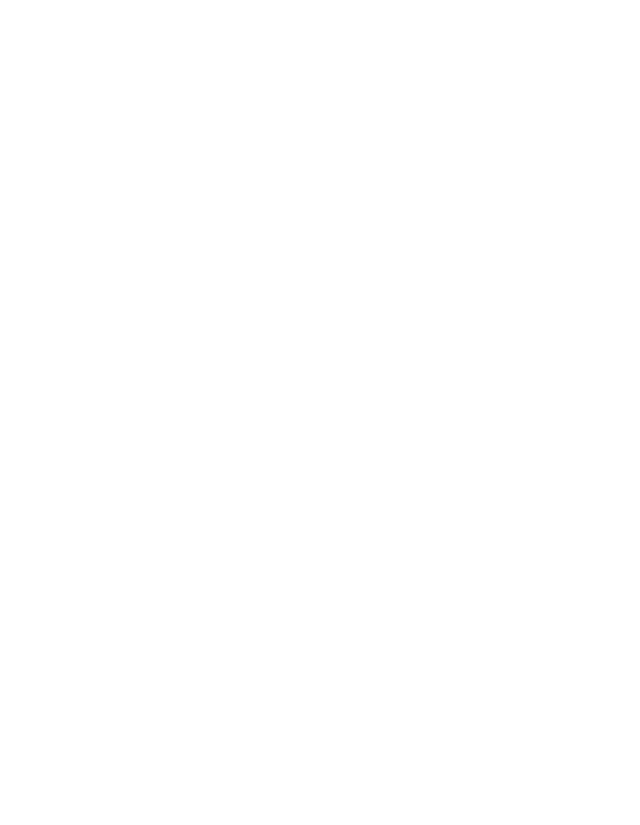
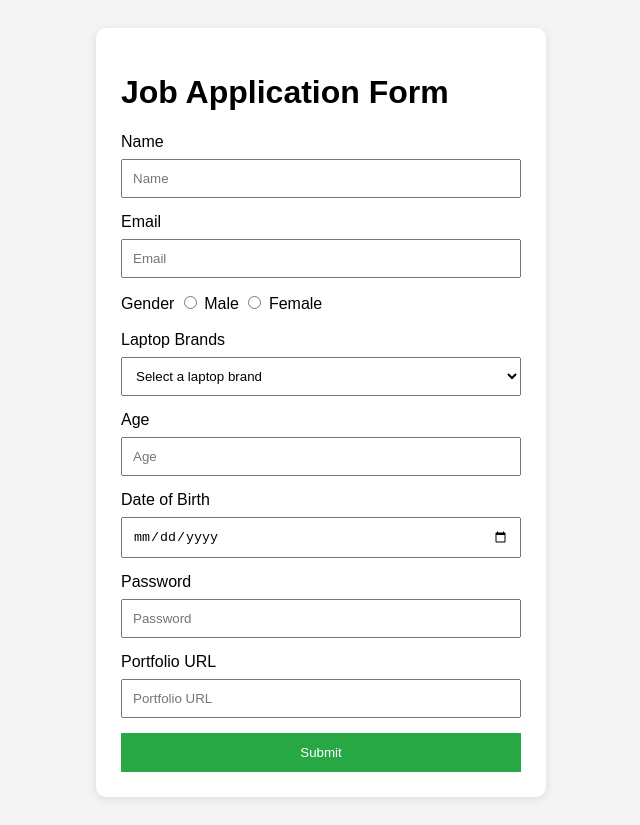
Before and after one commit to acciojob/job-app-form-Vishwajeet-Gupta-001, a website: page main.html in a window 1280 px wide. Shown: the whole page, without its empty margins (319-959 px from the left). Before the commit the page ends 800 px from the top, so only its background shows below. Drawn offline with Linux system fonts and the light colour scheme.

Commit message:
created a submission

```diff
--- a/main.html
+++ b/main.html
@@ -3,11 +3,142 @@
 <html>
 
 <head>
+	<meta charset="UTF-8">
+    <meta name="viewport" content="width=device-width, initial-scale=1.0">
+    <title>Job Application Form</title>
+
+    <style>
+        body {
+            font-family: Arial, sans-serif;
+            background-color: #f4f4f4;
+            padding: 20px;
+        }
+
+        form {
+            max-width: 400px;
+            margin: auto;
+            padding: 25px;
+            background-color: white;
+            border-radius: 10px;
+            box-shadow: 0 2px 10px rgba(0, 0, 0, 0.1);
+        }
+
+        input:not([type="radio"]),
+        select {
+            width: 100%;
+            padding: 10px;
+            margin: 8px 0 15px;
+            box-sizing: border-box;
+        }
+
+        button {
+            width: 100%;
+            padding: 12px;
+            background-color: #28a745;
+            color: white;
+            border: none;
+            cursor: pointer;
+        }
+    </style>
 	<link rel="stylesheet" href="styles.css">
 </head>
 
 <body>
 	<!-- the entire body must be written by student -->
+
+	<form method="POST">
+
+        <h1>Job Application Form</h1>
+
+        <!-- Name -->
+        <label for="name">Name</label>
+        <input
+            type="text"
+            id="name"
+            placeholder="Name"
+            required
+        >
+
+        <!-- Email -->
+        <label for="email">Email</label>
+        <input
+            type="email"
+            id="email"
+            placeholder="Email"
+            required
+        >
+
+        <!-- Gender -->
+        <label>Gender</label>
+
+        <input
+            type="radio"
+            id="gender_m"
+            name="gender"
+            value="Male"
+            required
+        >
+        <label for="gender_m">Male</label>
+
+        <input
+            type="radio"
+            id="gender_f"
+            name="gender"
+            value="Female"
+            required
+        >
+        <label for="gender_f">Female</label>
+
+        <br><br>
+
+        <!-- Laptop Brands -->
+        <label for="laptop">Laptop Brands</label>
+        <select id="laptop">
+            <option value="">Select a laptop brand</option>
+            <option value="Apple">Apple</option>
+            <option value="Asus">Asus</option>
+            <option value="HP">HP</option>
+        </select>
+
+        <!-- Age -->
+        <label for="age">Age</label>
+        <input
+            type="number"
+            id="age"
+            placeholder="Age"
+            required
+        >
+
+        <!-- Date of Birth -->
+        <label for="dob">Date of Birth</label>
+        <input
+            type="date"
+            id="dob"
+            required
+        >
+
+        <!-- Password -->
+        <label for="password">Password</label>
+        <input
+            type="password"
+            id="password"
+            placeholder="Password"
+            required
+        >
+
+        <!-- Portfolio URL -->
+        <label for="portfolio">Portfolio URL</label>
+        <input
+            type="url"
+            id="portfolio"
+            placeholder="Portfolio URL"
+        >
+
+        <!-- Submit Button -->
+        <button type="submit">Submit</button>
+
+    </form>
+
     <script type="text/javascript" src="./script.js">
 </script>
 
```
